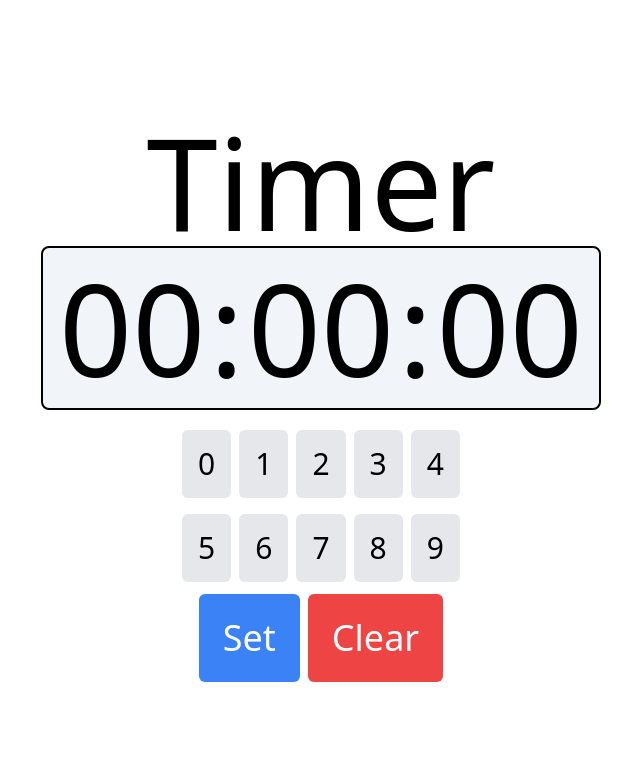
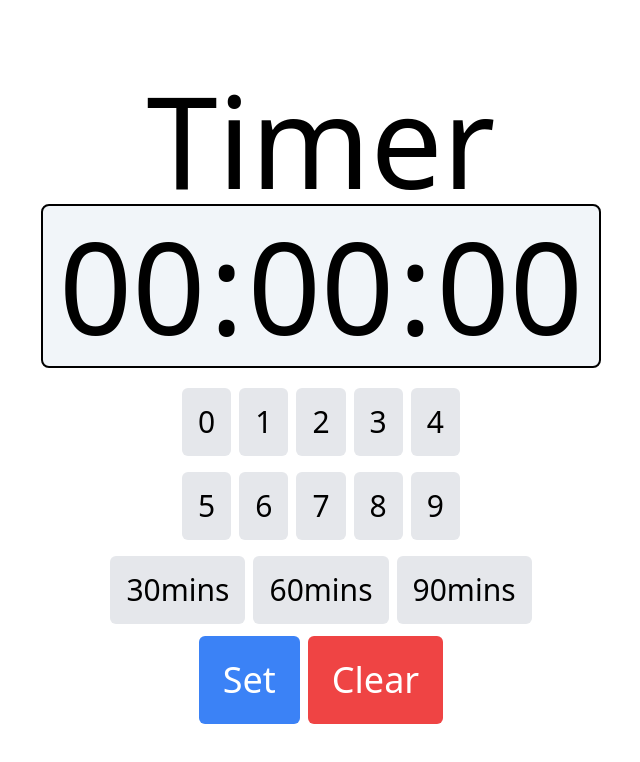
Before and after one commit to tata32000/exam-timer, a React (Vite) app: page / in a window 1280 px wide. Shown: the top 762 px of the page, without its empty margins (319-959 px from the left). Built offline with nearby package versions, Linux system fonts and the light colour scheme.

Commit message:
add shortcuts for 30mins, 60mins, 90mins

```diff
--- a/src/Keypad.tsx
+++ b/src/Keypad.tsx
@@ -33,6 +33,20 @@ const Keypad = ({
   setPrevMinute: (prevMinute: number) => void;
   setPrevSecond: (prevSecond: number) => void;
 }) => {
+  const handleTimeClick = (time: number) => {
+    setSecond(0);
+    setMinute(0);
+    setHour(0);
+    if (time === 30) {
+      setMinute(30);
+    } else if (time === 60) {
+      setHour(1);
+      setMinute(0);
+    } else if (time === 90) {
+      setHour(1);
+      setMinute(30);
+    }
+  };
   const handleSetClick = () => {
     let prevHour = hour;
     let prevMinute = minute;
@@ -148,6 +162,28 @@ const Keypad = ({
         </div>
       </div>
       <div className="flex justify-center mt-2">
+        <div className="flex flex-wrap">
+          <button
+            className="m-1 p-4 bg-gray-200 text-lg md:text-xl lg:text-2xl xl:text-3xl rounded-md"
+            onClick={() => handleTimeClick(30)}
+          >
+            30mins
+          </button>
+          <button
+            className="m-1 p-4 bg-gray-200 text-lg md:text-xl lg:text-2xl xl:text-3xl rounded-md"
+            onClick={() => handleTimeClick(60)}
+          >
+            60mins
+          </button>
+          <button
+            className="m-1 p-4 bg-gray-200 text-lg md:text-xl lg:text-2xl xl:text-3xl rounded-md"
+            onClick={() => handleTimeClick(90)}
+          >
+            90mins
+          </button>
+        </div>
+      </div>
+      <div className="flex justify-center mt-2">
         <button
           className="mx-1 p-4 md:p-6 lg:p-6 xl:p-6 bg-blue-500 text-white text-xl md:text-2xl lg:text-3xl xl:text-4xl rounded-md"
           onClick={handleSetClick}
--- a/src/Timer.tsx
+++ b/src/Timer.tsx
@@ -30,6 +30,9 @@ const Timer = () => {
   };
 
   const handleStartStop = () => {
+    if (hour === 0 && minute === 0 && second === 0) {
+      return;
+    }
     if (isDone) {
       return;
     }
@@ -40,6 +43,16 @@ const Timer = () => {
     setIsRunning(true);
     setIsNotified(false);
   };
+
+  const handleHome = () => {
+    setIsRunning(false);
+    setIsDone(false);
+    setBgRed(false);
+    setTimeSet(false);
+    setHour(0);
+    setMinute(0);
+    setSecond(0);
+  }
 
   const handleClear = () => {
     if (isRunning) {
@@ -94,7 +107,7 @@ const Timer = () => {
       <div>
         <button
           className="block mx-auto text-center text-4xl md:text-6xl lg:text-8xl xl:text-9xl bg-transparent border-none outline-none cursor-pointer"
-          onClick={() => setTimeSet(false)}
+          onClick={handleHome}
         >
           Timer
         </button>
```
